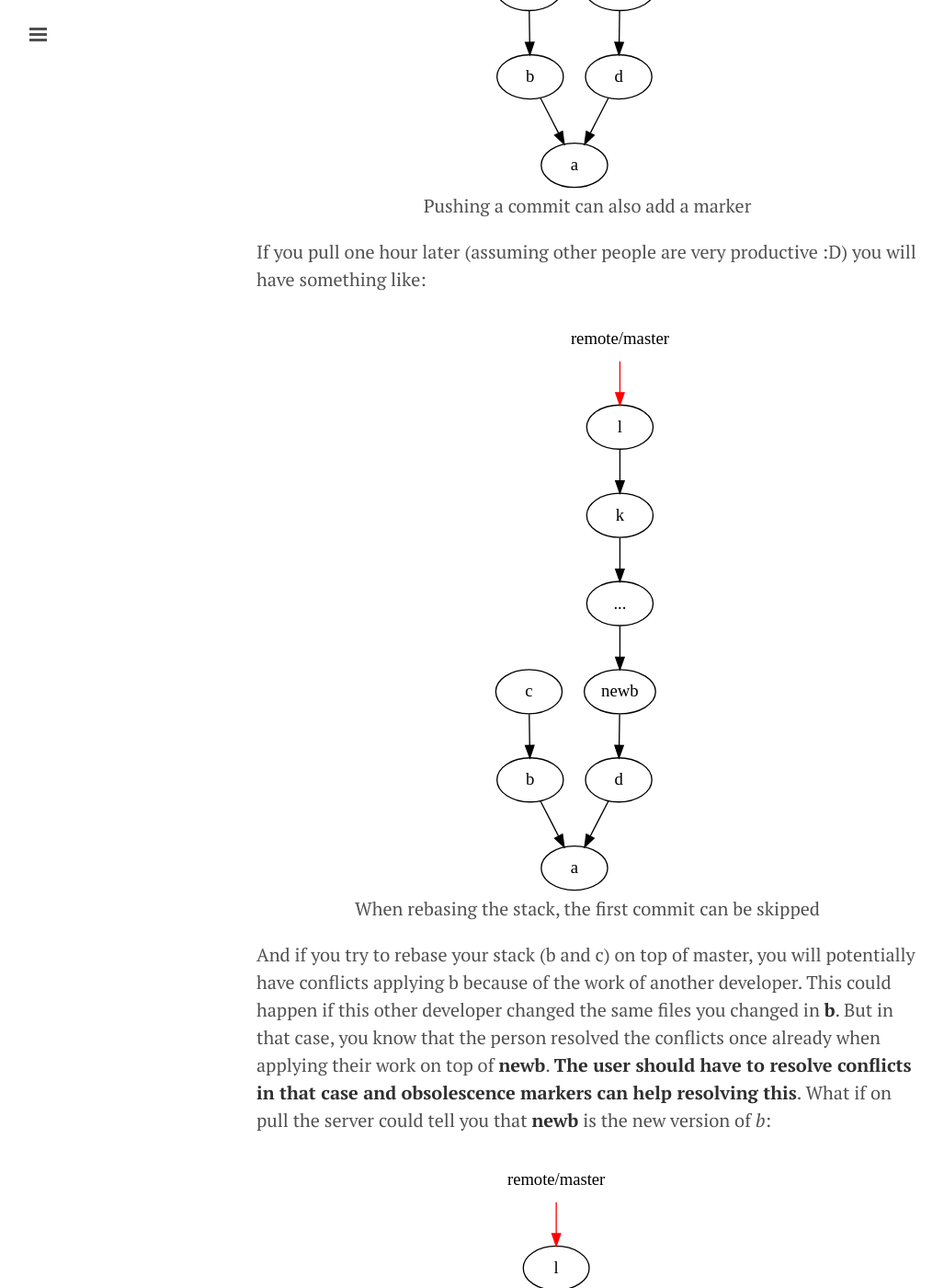
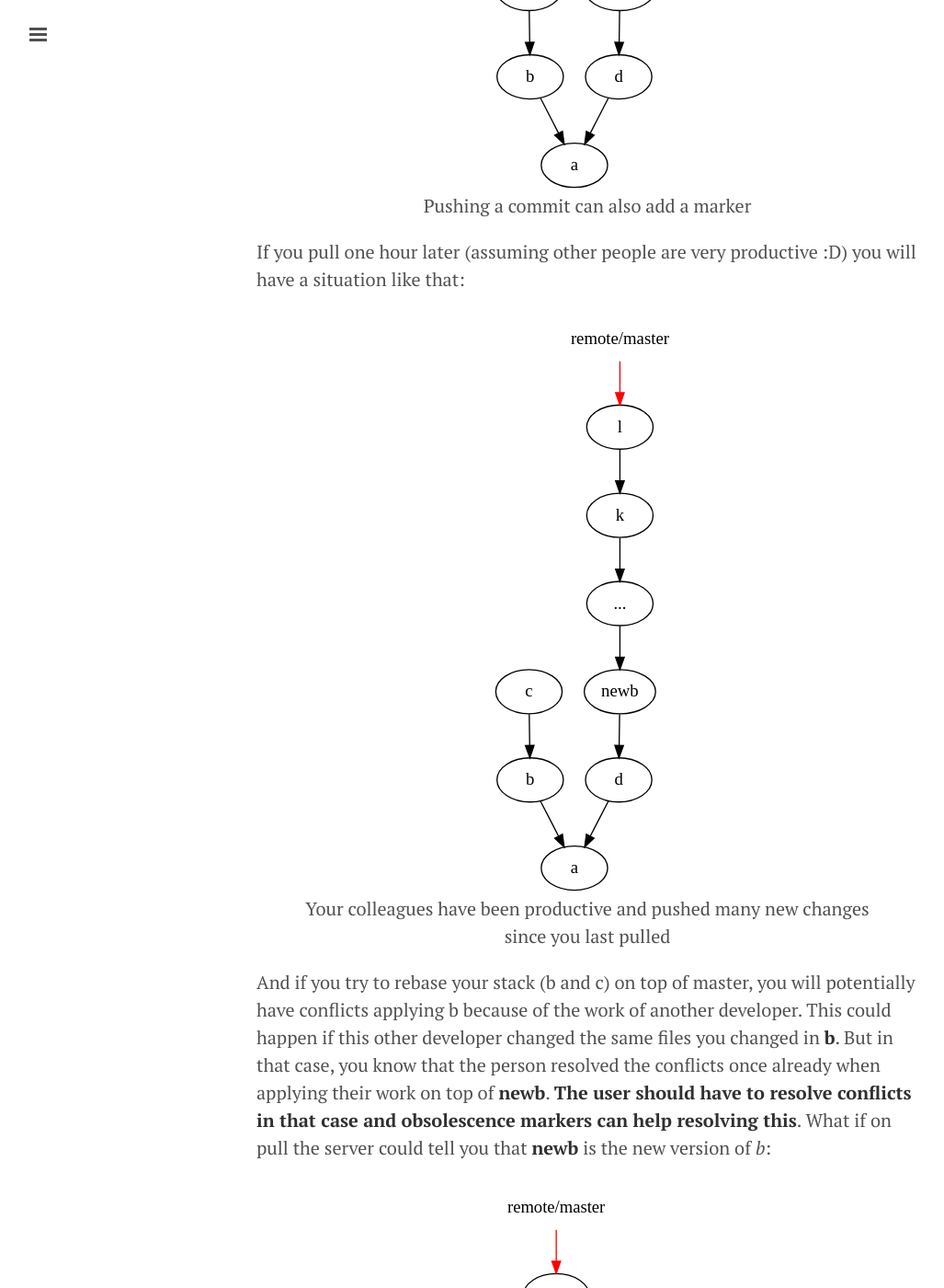
Before and after one commit to charignon/charignon.github.io, a Jekyll site: the page built from _posts/2016-02-02-changeset-evolution.md, in a window 1280 px wide and 1400 px high, scrolled down 3616 px. Shown: the whole window at 92% size, without its empty margins (1-1028 px from the left). Built offline with Jekyll 4.4.1, drawn with Linux system fonts in a browser that asks for light colours; Markdown is read by kramdown in place of the engine named in the settings.

Commit message:
add evolve article

```diff
--- a/Gemfile
+++ b/Gemfile
@@ -1,2 +1,4 @@
 source 'https://rubygems.org'
 gem 'github-pages'
+gem 'jekyll-paginate'
+gem 'jekyll-compose',  group: [:jekyll_plugins]
--- a/_config.yml
+++ b/_config.yml
@@ -1,12 +1,11 @@
 # Dependencies
 markdown:            redcarpet
-highlighter:         pygments
-
+highlighter:         rouge
+gems:                [jekyll-paginate]
 # Permalinks
 #
 # Use of `relative_permalinks` ensures post links from the index work properly.
 permalink:           pretty
-relative_permalinks: true
 
 # Setup
 title:               Laurent Charignon
--- a/_posts/2016-02-02-changeset-evolution.md
+++ b/_posts/2016-02-02-changeset-evolution.md
@@ -107,11 +107,11 @@
 <figcaption>Pushing a commit can also add a marker</figcaption>
 </figure>
 
-If you pull one hour later (assuming other people are very productive :D) you will have something like:
+If you pull one hour later (assuming other people are very productive :D) you will have a situation like that:
 
 <figure style="text-align:center">
 <img style="display: block; margin: 0 auto" alt="Before running the amend command" src ="/assets/evolve/push3.dot.svg" />
-<figcaption>When rebasing the stack, the first commit can be skipped</figcaption>
+<figcaption>Your colleagues have been productive and pushed many new changes since you last pulled</figcaption>
 </figure>
 
 And if you try to rebase your stack (b and c) on top of master, you will potentially have conflicts applying b because of the work of another developer.
```
Also changed, not shown: Gemfile.lock, 7 other files.
